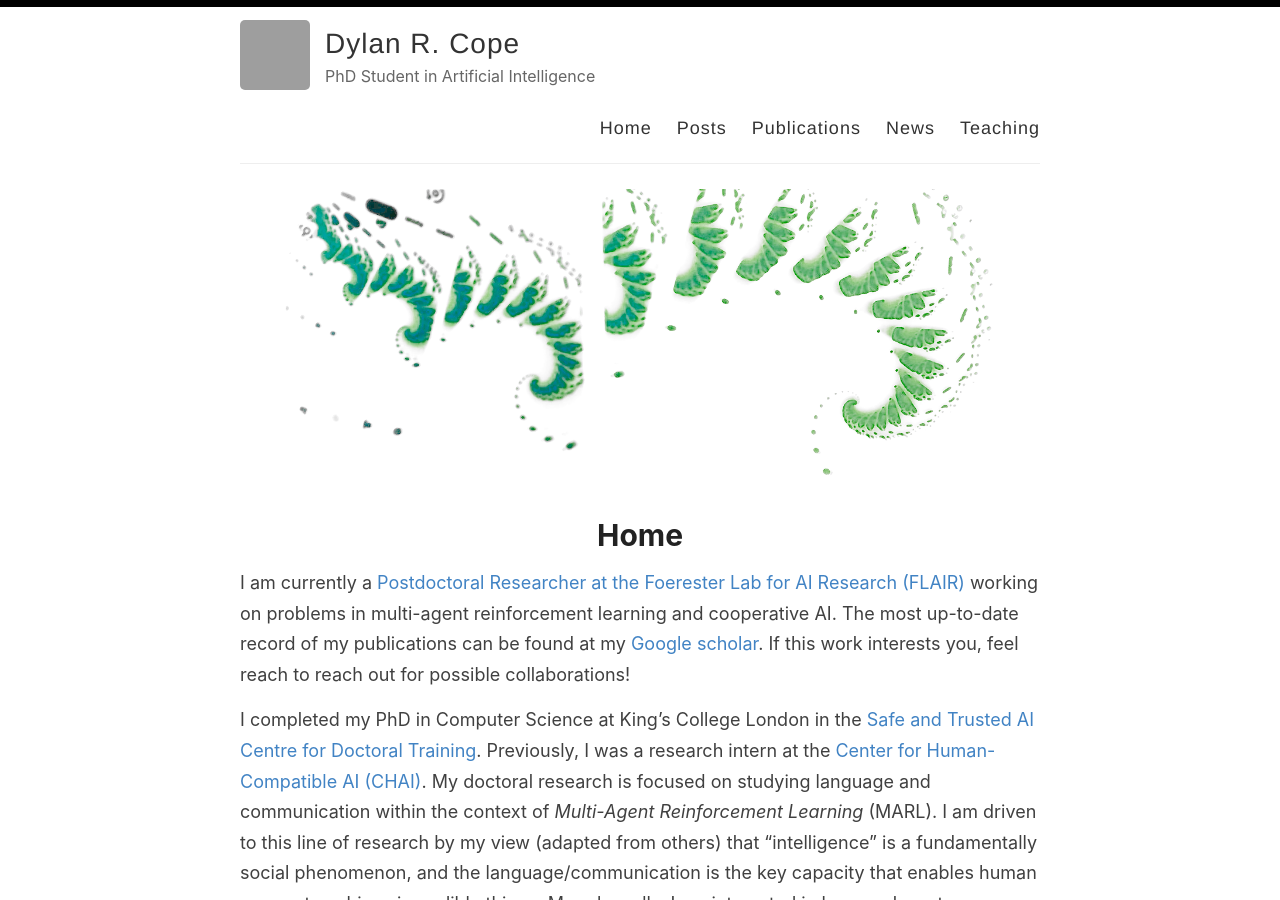
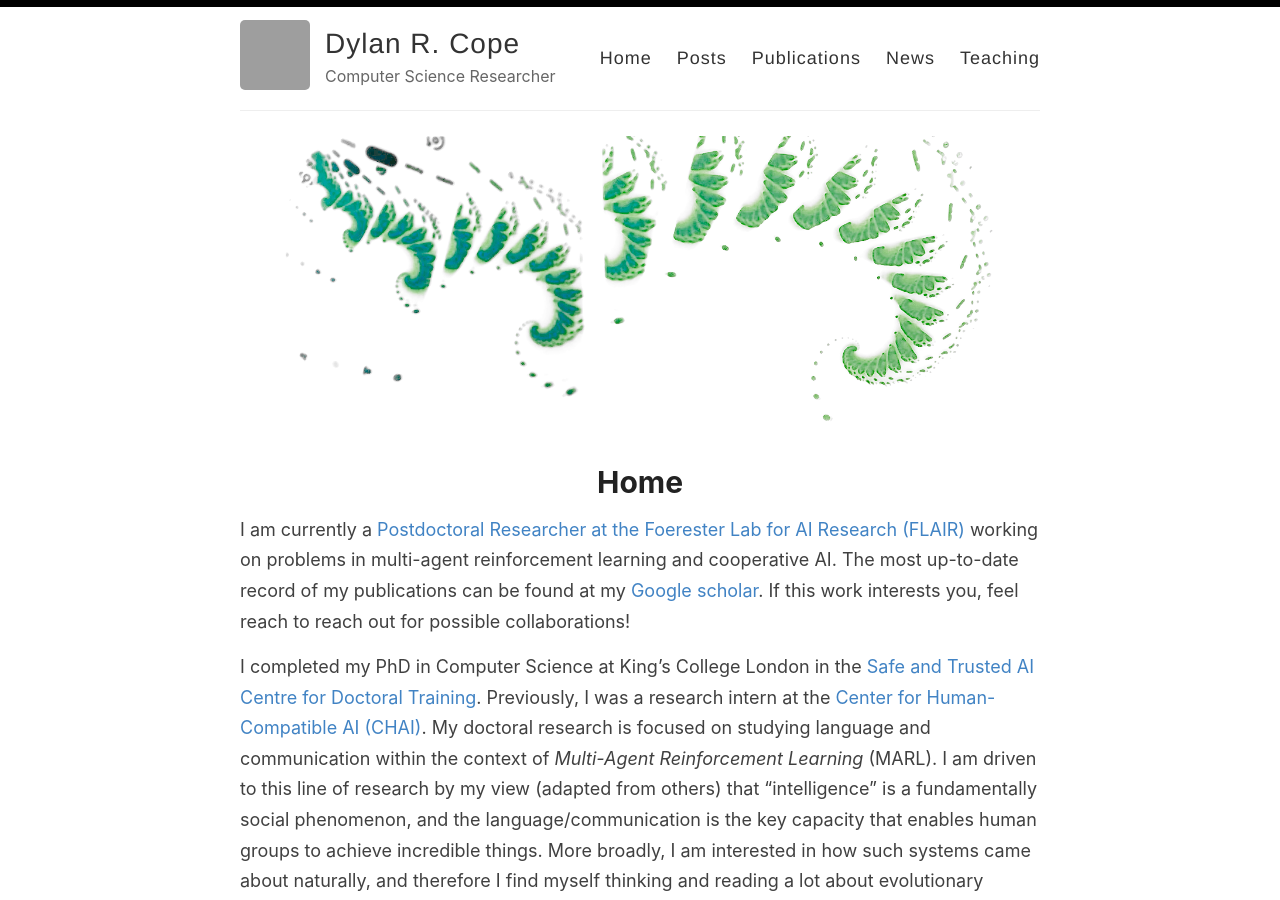
Before and after one commit to DylanCope/dylancope.github.io, a Jekyll site: the page built from index.md, in a window 1280 px wide and 900 px high. Built offline with Jekyll 4.4.1, drawn with Linux system fonts in a browser that asks for light colours; grey boxes are pictures that could not be loaded.

Commit message:
Update _config.yml

```diff
--- a/_config.yml
+++ b/_config.yml
@@ -9,7 +9,7 @@
 author: Dylan R. Cope
 
 # Short bio or description (displayed in the header)
-description: PhD Student in Artificial Intelligence
+description: Computer Science Researcher
 
 # URL of your avatar or profile pic (you could use your GitHub profile pic)
 avatar: https://avatars3.githubusercontent.com/u/9043720?s=460&u=70f5919d4432d4e204b80ed919a8a0610a78fe02&v=4/images/reverie.png
@@ -21,7 +21,7 @@
 # Includes an icon in the footer for each username you enter
 footer-links:
   dribbble:
-  email: dylan.cope@kcl.ac.uk
+  email: dylanr.cope@gmail.com
   facebook:
   flickr:
   github: DylanCope
```
